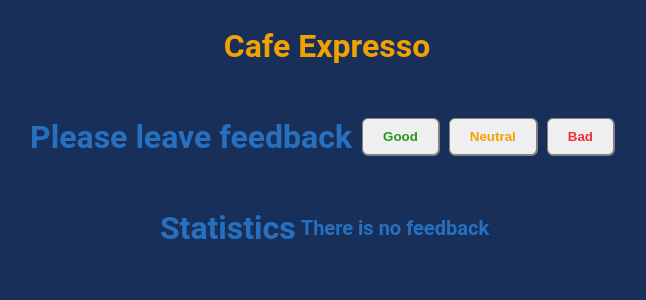
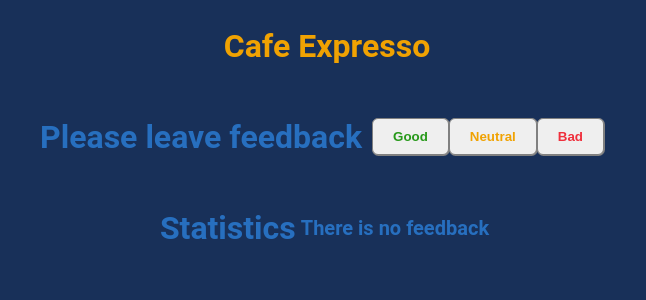
Before and after one commit to Fosa1990/goit-react-hw-02-feedback, a React (Create React App) app: page / in a window 1280 px wide. Shown: the top 300 px of the page, without its empty margins (313-959 px from the left). Built offline with nearby package versions, Linux system fonts and the light colour scheme.

Commit message:
Update FeedbackOptions.js

```diff
--- a/src/components/FeedbackOptions/FeedbackOptions.js
+++ b/src/components/FeedbackOptions/FeedbackOptions.js
@@ -18,9 +18,6 @@ const FeedbackButton = styled.button`
   box-shadow: 0.5px 0.5px 0.5px 0.5px gray;
   transition: all 250ms ease-in;
   cursor: pointer;
-  :not(:last-of-type) {
-    margin-right: 10px;
-  }
   :first-of-type {
     color: var(--green);
   }
```
